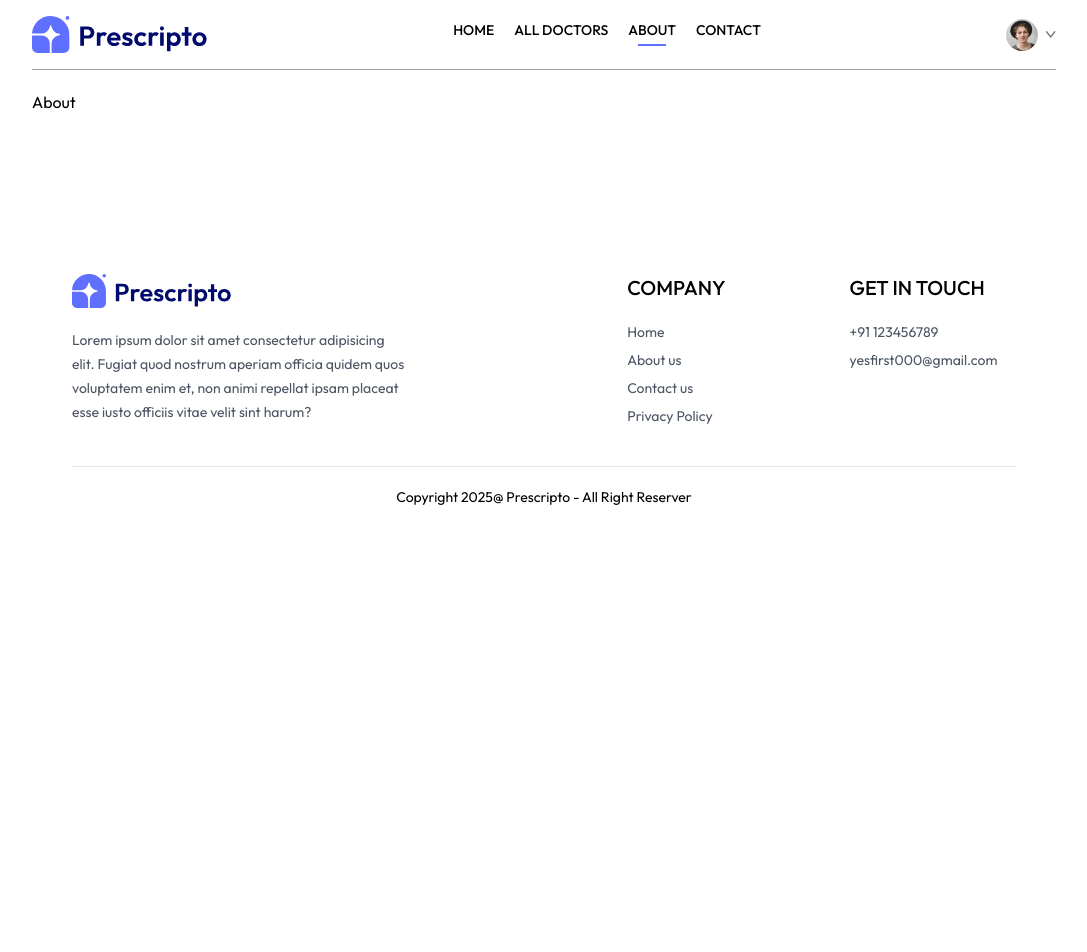
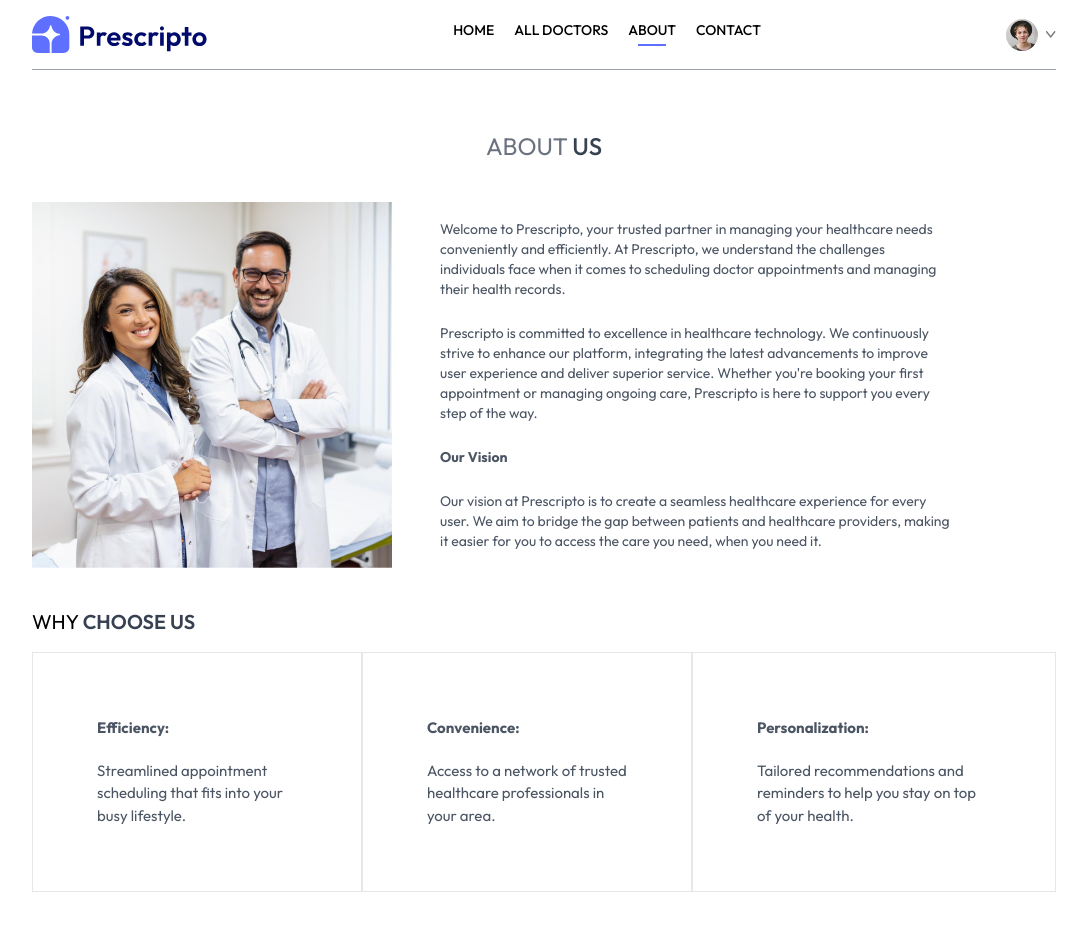
Before and after one commit to Ritesh-977/Dr_Appointment, a React (Vite) app in the folder frontend/: page /about in a window 1280 px wide. Shown: the top 952 px of the page, without its empty margins (96-1183 px from the left). Before the commit the page ends 800 px from the top, so only its background shows below. Built offline with nearby package versions, Linux system fonts and the light colour scheme.

Commit message:
AboutPage

```diff
--- a/frontend/src/pages/About.jsx
+++ b/frontend/src/pages/About.jsx
@@ -1,9 +1,39 @@
 import React from 'react'
+import { assets } from './../assets/assets';
 
 const About = () => {
   return (
     <div>
-      About
+      <div className='text-center text-2xl pt-10 text-gray-500'>
+        <p>ABOUT <span className='text-gray-700 font-medium'>US</span></p>
+      </div>
+
+      <div className='my-10 flex flex-col md:flex-row gap-12'>
+        <img className='w-full md:max-w-[360px]' src={assets.about_image} alt="" />
+        <div className='flex flex-col justify-center gap-6 md:w-2/4 text-sm text-gray-600'>
+          <p>Welcome to Prescripto, your trusted partner in managing your healthcare needs conveniently and efficiently. At Prescripto, we understand the challenges individuals face when it comes to scheduling doctor appointments and managing their health records.</p>
+          <p>Prescripto is committed to excellence in healthcare technology. We continuously strive to enhance our platform, integrating the latest advancements to improve user experience and deliver superior service. Whether you're booking your first appointment or managing ongoing care, Prescripto is here to support you every step of the way.</p>
+          <b>Our Vision</b>
+          <p>Our vision at Prescripto is to create a seamless healthcare experience for every user. We aim to bridge the gap between patients and healthcare providers, making it easier for you to access the care you need, when you need it.</p>
+        </div>
+      </div>
+      <div className='text-xl my-4'>
+        <p>WHY <span className='text-gray-700 font-semibold'>CHOOSE US</span></p>
+      </div>
+      <div className='flex flex-col md:flex-row mb:20'>
+      <div className='border px-10 md:px-16 py-8 sm:py-16 flex flex-col gap-5 text-[15px] hover:bg-primary hover:text-white transition-all duration-300 text-gray-600 cursor-pointer'>
+        <b>Efficiency:</b>
+        <p>Streamlined appointment scheduling that fits into your busy lifestyle.</p>
+      </div>
+      <div className='border px-10 md:px-16 py-8 sm:py-16 flex flex-col gap-5 text-[15px] hover:bg-primary hover:text-white transition-all duration-300 text-gray-600 cursor-pointer'>
+        <b>Convenience:</b>
+        <p>Access to a network of trusted healthcare professionals in your area.</p>
+      </div>
+      <div className='border px-10 md:px-16 py-8 sm:py-16 flex flex-col gap-5 text-[15px] hover:bg-primary hover:text-white transition-all duration-300 text-gray-600 cursor-pointer'>
+        <b>Personalization:</b>
+        <p>Tailored recommendations and reminders to help you stay on top of your health.</p>
+      </div>
+      </div>
     </div>
   )
 }
```
